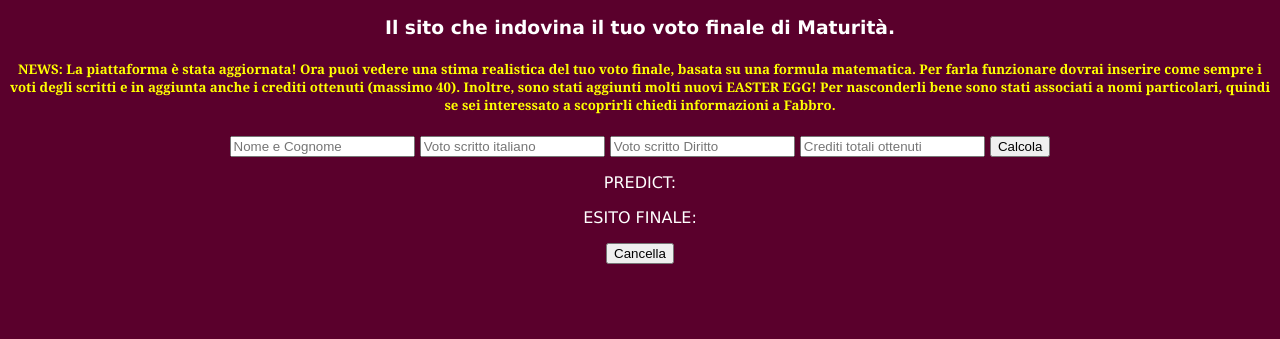
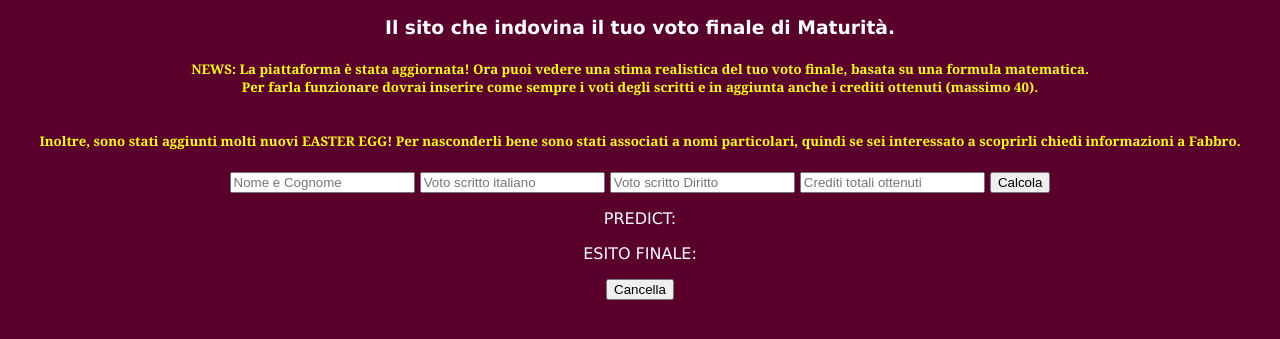
Before and after one commit to Fabrizio909/Fabrizio-Projects, a plain HTML site: page index.html in a window 1280 px wide. Shown: the part 39-378 px from the top of the page. Drawn offline with Linux system fonts and the light colour scheme.

Commit message:
Update index.html

```diff
--- a/index.html
+++ b/index.html
@@ -10,7 +10,7 @@
   <body>
 <h2>RussellGuessr</h2>
     <h3>Il sito che indovina il tuo voto finale di Maturità.</h3>
-    <h5>NEWS: La piattaforma è stata aggiornata! Ora puoi vedere una stima realistica del tuo voto finale, basata su una formula matematica. Per farla funzionare dovrai inserire come sempre i voti degli scritti e in aggiunta anche i crediti ottenuti (massimo 40). Inoltre, sono stati aggiunti molti nuovi EASTER EGG! Per nasconderli bene sono stati associati a nomi particolari, quindi se sei interessato a scoprirli chiedi informazioni a Fabbro.</h5>
+    <h5>NEWS: La piattaforma è stata aggiornata! Ora puoi vedere una stima realistica del tuo voto finale, basata su una formula matematica. <br> Per farla funzionare dovrai inserire come sempre i voti degli scritti e in aggiunta anche i crediti ottenuti (massimo 40). <br> <br> <br> Inoltre, sono stati aggiunti molti nuovi EASTER EGG! Per nasconderli bene sono stati associati a nomi particolari, quindi se sei interessato a scoprirli chiedi informazioni a Fabbro.</h5>
 <input type="text" id="name" placeholder="Nome e Cognome">
 <input type="number" id="firstmark" placeholder="Voto scritto italiano">
 <input type="number" id="secondmark" placeholder="Voto scritto Diritto">
```
